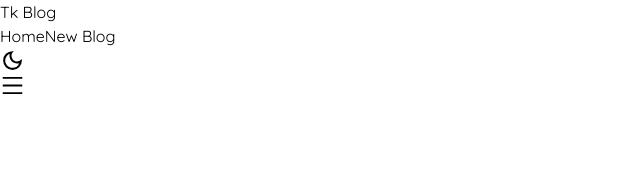
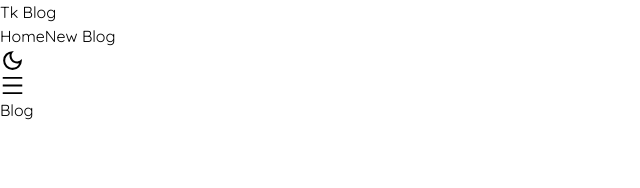
Before and after one commit to Tochukwu-Nwosu/blog-app, a React (Vite) app: page /blogs in a window 1280 px wide. Shown: the top 188 px of the page, without its empty margins (0-640 px from the left). Built offline with nearby package versions, Linux system fonts and the light colour scheme.

Commit message:
created Blogs component

```diff
--- a/src/App.jsx
+++ b/src/App.jsx
@@ -1,3 +1,4 @@
+import Blogs from "./components/Blogs"
 import Home from "./components/Home"
 import NavBar from "./components/NavBar"
 import { BrowserRouter as Router, Routes, Route } from 'react-router-dom'
@@ -10,6 +11,7 @@ const App = () => {
         <main className="max-w-[1024px] px-4 py-8 mx-auto">
           <Routes>
             <Route index element={<Home />} />
+            <Route path='/blogs' element={<Blogs />} />
           </Routes>
         </main>
       </div>
--- /dev/null
+++ b/src/components/Blogs.jsx
@@ -0,0 +1,11 @@
+
+const Blogs = () => {
+
+    return (
+        <article className="my-6">
+            <h1 className="text-xl">Blog</h1>
+        </article>
+    )
+}
+
+export default Blogs
```
